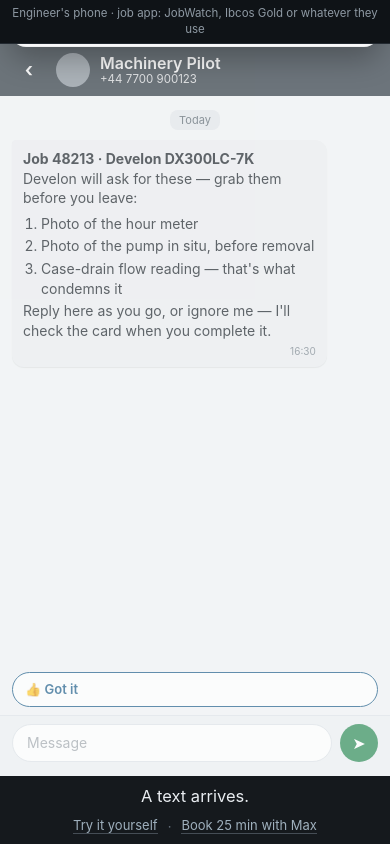
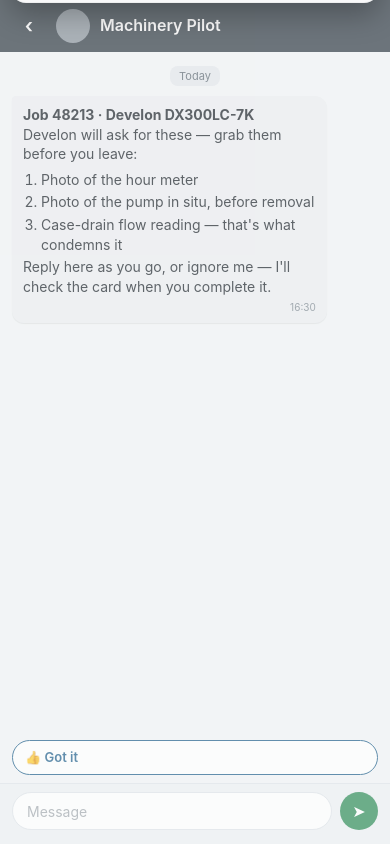
Before and after one commit to maxmachinery/field-demo, a website: page public/index.html in a window 390 px wide. Drawn offline with Linux system fonts and the light colour scheme.

Commit message:
v5: no narration

```diff
--- a/public/index.html
+++ b/public/index.html
@@ -9,15 +9,15 @@
     --chrome:#2E3942; --chrome-2:#3B4954; --ink:#1B2229; --ink-2:#5B6770; --line:#DCE1E5;
     --page:#F3F4F5; --white:#fff; --ok:#2E8B57; --warn:#C8811A; --bad:#B23A3A;
     --mp:#1F5F8B; --mp-soft:#E7F0F7; --bubble-in:#ECEEF1; --bubble-out:#2E8B57; --thread:#F2F4F6;
-    --accent:#F2B705; --cap:#E9EDF1; --label:#8E99A3;
+    --accent:#F2B705;
   }
   *{box-sizing:border-box;margin:0;padding:0}
   html,body{height:100%}
   body{background:#15191D;font-family:-apple-system,BlinkMacSystemFont,"Segoe UI",Roboto,Helvetica,Arial,sans-serif;color:var(--ink);-webkit-font-smoothing:antialiased}
   button{font:inherit;color:inherit;background:none;border:0;cursor:pointer}
-  .stage{position:relative;overflow:hidden;transition:opacity .5s;min-height:100%;display:flex;flex-direction:column;align-items:center;justify-content:center;gap:14px;padding:18px}
+  .stage{position:relative;overflow:hidden;transition:opacity .5s;min-height:100%;display:flex;align-items:center;justify-content:center;padding:18px}
   .stage.fade{opacity:0}
-  .phone{position:relative;width:390px;height:min(812px,calc(100dvh - 190px));background:var(--page);border-radius:38px;overflow:hidden;box-shadow:0 30px 80px rgba(0,0,0,.55),0 0 0 10px #0B0D10,0 0 0 12px #2A2F35}
+  .phone{position:relative;width:390px;height:min(812px,calc(100dvh - 36px));background:var(--page);border-radius:38px;overflow:hidden;box-shadow:0 30px 80px rgba(0,0,0,.55),0 0 0 10px #0B0D10,0 0 0 12px #2A2F35}
   .screen{position:absolute;inset:0;display:none;flex-direction:column;overflow:hidden}
   .screen.on{display:flex}
   .statusbar{height:44px;display:flex;align-items:flex-end;justify-content:space-between;padding:0 22px 6px;font-size:13px;font-weight:600;color:#fff;background:var(--chrome)}
@@ -66,8 +66,6 @@
   .tog button{padding:6px 12px;border-radius:6px;border:1px solid var(--line);font-size:13px;font-weight:600;background:#FAFBFB}
   .tog button.on-yes{background:var(--ok);color:#fff;border-color:var(--ok)}
   .tog button.on-no{background:var(--bad);color:#fff;border-color:var(--bad)}
-  .toast{position:absolute;left:12px;right:12px;bottom:14px;background:#111;color:#fff;padding:10px 14px;border-radius:10px;font-size:13px;text-align:center;opacity:0;transform:translateY(8px);transition:.2s;pointer-events:none}
-  .toast.on{opacity:1;transform:none}
   /* notification banner */
   .banner{position:absolute;top:8px;left:10px;right:10px;background:rgba(255,255,255,.96);backdrop-filter:blur(10px);border-radius:16px;padding:10px 12px;display:flex;gap:10px;align-items:flex-start;box-shadow:0 12px 30px rgba(0,0,0,.28);transform:translateY(-130%);transition:transform .35s cubic-bezier(.2,.8,.2,1);z-index:20;text-align:left;width:calc(100% - 20px)}
   .banner.on{transform:none}
@@ -80,7 +78,6 @@
   .thread .topbar{background:var(--chrome)}
   .thread .topbar .av{width:34px;height:34px;border-radius:50%;background:#8A949D;flex:none}
   .thread .topbar .nm{line-height:1.1}
-  .thread .topbar .nm small{display:block;font-weight:400;font-size:11.5px;opacity:.82}
   .thread .content{background:var(--thread);padding:12px 12px 8px;display:flex;flex-direction:column;gap:8px}
   .msg{max-width:86%;padding:9px 11px;border-radius:12px;font-size:14px;line-height:1.4;background:var(--bubble-in);box-shadow:0 1px 1px rgba(0,0,0,.08);white-space:pre-wrap;position:relative}
   .msg.in{align-self:flex-start;border-top-left-radius:4px}
@@ -97,15 +94,8 @@
   .composer{display:flex;gap:8px;padding:8px 12px 14px;background:#EDF0F3;border-top:1px solid #DFE4E9}
   .composer div{flex:1;height:38px;border-radius:19px;background:#fff;border:1px solid #DFE4E9;color:#A3A9AF;font-size:14px;display:flex;align-items:center;padding:0 14px}
   .composer span{width:38px;height:38px;border-radius:50%;background:var(--ok);color:#fff;display:grid;place-items:center;font-size:16px}
-  /* label, caption, footer, fingertip */
-  .toplabel{width:390px;max-width:100%;padding:0 4px;font-size:12.5px;line-height:1.35;color:var(--label)}
-  .cap{width:min(560px,100%);min-height:52px;display:flex;align-items:center;justify-content:center;
-       text-align:center;font-size:17px;line-height:1.4;color:var(--cap);transition:opacity .22s}
-  .cap.out{opacity:0}
-  .foot{display:flex;align-items:center;gap:10px;font-size:13px;color:#67737E}
-  .foot a{color:#9FB0BD;text-decoration:none;border-bottom:1px solid rgba(159,176,189,.35)}
-  .foot a:hover{color:#fff}
-  .tip{position:absolute;left:0;top:0;z-index:50;width:44px;height:44px;border-radius:50%;
+  /* fingertip */
+  .tip{position:absolute;left:0;top:0;z-index:50;pointer-events:none;width:44px;height:44px;border-radius:50%;
     background:rgba(255,255,255,.2);border:2px solid rgba(255,255,255,.8);
     box-shadow:0 0 0 6px rgba(255,255,255,.07);opacity:0;pointer-events:none;
     transition:transform .4s cubic-bezier(.4,.1,.2,1),opacity .2s}
@@ -116,15 +106,12 @@
   @keyframes cut{from{opacity:0}}
   @keyframes ping{50%{transform:scale(.82);background:rgba(255,255,255,.45)}}
   @media (max-width:430px){
-    .stage{padding:0;gap:0;height:100dvh;min-height:0;justify-content:flex-start;overflow:hidden}
-    .toplabel{width:100%;padding:6px 12px;text-align:center;font-size:11.5px;background:#0F1317;border-bottom:1px solid #232A31}
-    .phone{width:100vw;height:auto;flex:1;min-height:0;border-radius:0;box-shadow:none}
+    .stage{padding:0;gap:0;height:100dvh;min-height:0;overflow:hidden}
+    .phone{width:100vw;height:100dvh;border-radius:0;box-shadow:none}
     .statusbar{display:none}
-    .cap{width:100%;max-width:100%;min-height:0;padding:9px 14px;font-size:16.5px}
-    .foot{padding-bottom:10px}
   }
   @media (prefers-reduced-motion:reduce){
-    .banner,.toast,.cap,.tip{transition:none}
+    .banner,.tip{transition:none}
     .tip{display:none}
   }
   button:focus-visible,input:focus-visible,textarea:focus-visible{outline:3px solid #7FB3E0;outline-offset:1px}
@@ -132,8 +119,9 @@
 </head>
 <body>
 <div class="stage">
-<div class="toplabel">Engineer's phone · job app: JobWatch, Ibcos Gold or whatever they use</div>
 <div class="phone" id="phone">
+
+  <div class="tip" id="tip" aria-hidden="true"></div>
 
   <!-- Notification banner -->
   <button class="banner" id="banner" aria-live="polite">
@@ -195,21 +183,14 @@
   <!-- THREAD -->
   <section class="screen thread" id="s-thread">
     <div class="statusbar"><span>13:58</span><span>▲ ▲ 74%</span></div>
-    <div class="topbar"><button class="back" id="threadBack" aria-label="Back">‹</button><div class="av" aria-hidden="true"></div><div class="nm">Machinery Pilot<small>+44 7700 900123</small></div></div>
+    <div class="topbar"><button class="back" id="threadBack" aria-label="Back">‹</button><div class="av" aria-hidden="true"></div><div class="nm">Machinery Pilot</div></div>
     <div class="content" id="threadBody"><div class="day">Today</div></div>
     <div class="replies" id="replies"></div>
     <div class="composer"><div>Message</div><span>➤</span></div>
   </section>
 
-  <div class="toast" id="toast"></div>
 </div>
 
-<p class="cap" id="cap" aria-live="polite"></p>
-<nav class="foot">
-  <a id="mode" href="?manual">Try it yourself</a><span aria-hidden="true">·</span>
-  <a href="https://calendly.com/max-machinerypilot/25-minutes-with-max" target="_blank" rel="noopener">Book 25 min with Max</a>
-</nav>
-<div class="tip" id="tip" aria-hidden="true"></div>
 </div>
 
 <script>
@@ -270,8 +251,8 @@
     if(flag) setTimeout(()=>{$('q-cause').focus();},200);
   }
   function setPhoto(btn,has,label){ btn.classList.toggle('has',has); btn.textContent=has?'✓ '+label:'📷 Take photo'; }
-  $('q-hourphoto').addEventListener('click',()=>{state.hourPhoto=true;syncWs();toast('Photo added');});
-  $('q-partphoto').addEventListener('click',()=>{state.partPhoto=true;syncWs();toast('Photo added');});
+  $('q-hourphoto').addEventListener('click',()=>{state.hourPhoto=true;syncWs();});
+  $('q-partphoto').addEventListener('click',()=>{state.partPhoto=true;syncWs();});
   $('op-yes').addEventListener('click',()=>{state.op='yes';syncWs();});
   $('op-no').addEventListener('click',()=>{state.op='no';syncWs();});
   wsIds.forEach(id=>$(id).addEventListener('input',readWs));
@@ -298,7 +279,7 @@
   function fillWorksheet(){
     Object.assign(state,{hours:FILL.hours,hourPhoto:true,partPhoto:true,op:'yes',
       complaint:FILL.complaint,cause:FILL.cause,correction:FILL.correction});
-    syncWs(); syncJob(); toast('Worksheet filled the way engineers usually fill it');
+    syncWs(); syncJob();
   }
 
   // ---- messages
@@ -333,7 +314,7 @@
 
   // ---- flow
   $('startBtn').addEventListener('click',()=>{
-    state.started=true; syncJob(); state.startAt=stamp(); toast('Job started '+state.startAt);
+    state.started=true; syncJob(); state.startAt=stamp();
     if(!AUTO) at(600,fillWorksheet);   // manual: the card arrives filled, so Complete is always reachable
     timers.push(setTimeout(()=>{
       addMsg(START_MSG,'in');
@@ -343,11 +324,11 @@
   });
 
   $('completeBtn').addEventListener('click',doComplete);
-  $('tickBtn').addEventListener('click',()=>{ if(!state.started){toast('Start the job first');return;} if(wsCount()<7){toast((7-wsCount())+' mandatory answers missing');return;} if(!state.completed) doComplete(); });
+  $('tickBtn').addEventListener('click',()=>{ if(!state.started||wsCount()<7||state.completed) return; doComplete(); });
 
   function doComplete(){
-    readWsIfOn(); if(wsCount()<7){toast((7-wsCount())+' mandatory answers missing');return;}
-    state.completed=true; state.doneAt=stamp(); go('jobs'); toast('Job 48213 completed — sent to office');
+    readWsIfOn(); if(wsCount()<7) return;
+    state.completed=true; state.doneAt=stamp(); go('jobs');
     timers.push(setTimeout(()=>{
       addMsg(GAP_MSG,'in');
       setReplies([
@@ -366,35 +347,18 @@
     },msgDelay('fix')));
   }
 
-  function toast(t){ const el=$('toast'); el.textContent=t; el.classList.add('on'); timers.push(setTimeout(()=>el.classList.remove('on'),2200)); }
-
   function reset(){
     timers.forEach(clearTimeout); ticks.forEach(clearInterval); timers=[]; ticks=[];
     Object.assign(state,{started:false,completed:false,fixed:false,threadFrom:'job',hours:'',hourPhoto:false,partPhoto:false,complaint:'',cause:'',correction:'',op:null,banner:null});
     $('threadBody').innerHTML='<div class="day">Today</div>'; setReplies([]); $('banner').classList.remove('on');
-    $('tip').classList.remove('on'); $('cap').textContent=''; $('cap').classList.remove('out');
+    $('tip').classList.remove('on');
     document.querySelectorAll('.content').forEach(c=>c.scrollTop=0);
     document.querySelectorAll('.q').forEach(q=>q.classList.remove('fadein'));
     syncWs(); go('jobs');
   }
 
   // ---- autoplay: drives the same handlers a finger would
-  const CAPS = [
-    'Engineer opens a warranty job.',
-    'A text arrives.',
-    'He fills the card as usual.',
-    'He completes the job and leaves.',
-    'A second text, before it leaves the yard.',
-    'Fixed at the machine, not three weeks later.'
-  ];
   const CPS = 22;   // ms per character, ~45 chars/s
-
-  function caption(text){
-    const c=$('cap');
-    if(RM){ c.textContent=text; return; }
-    c.classList.add('out');
-    at(200,()=>{ c.textContent=text; c.classList.remove('out'); });
-  }
   function reveal(el){
     const c=el.closest('.content'); if(!c) return;
     const r=el.getBoundingClientRect(), b=c.getBoundingClientRect(); let d=0;
@@ -403,8 +367,8 @@
     if(d) c.scrollTo({top:c.scrollTop+d,behavior:RM?'auto':'smooth'});
   }
   function moveTip(el){
-    const tip=$('tip'), st=document.querySelector('.stage');
-    const r=el.getBoundingClientRect(), w=st.getBoundingClientRect();
+    const tip=$('tip'), frame=$('phone');
+    const r=el.getBoundingClientRect(), w=frame.getBoundingClientRect();
     const x=r.left-w.left+r.width/2-22, y=r.top-w.top+r.height/2-22;
     if(!tip.classList.contains('on')){
       tip.style.transition='none'; tip.style.transform=`translate(${x}px,${y+54}px)`;
@@ -443,31 +407,22 @@
   function play(){
     reset(); t0=Date.now();
     go('job');                                     // 0.0  straight into the job, no jobs list
-    at(300,()=>caption(CAPS[0]));
     tapAt(2000,()=>$('startBtn'));                 // 2.0  the only finger on this screen
-    at(3900,()=>caption(CAPS[1]));                 // 3.5  banner lands (msgDelay), caption after it
     at(5000,()=>$('banner').click());              // 5.0  cut to the thread, then 6 s of nothing
     at(11500,()=>go('job'));                       // 11.5 two 250 ms cuts back into the card
     at(11750,()=>go('worksheet'));
-    at(12100,()=>caption(CAPS[2]));
     at(12500,fadeFill);                            // 12.5 filled, bar the Cause
     at(13600,()=>reveal($('q-cause')));
     at(14000,()=>type($('q-cause'),FILL.cause));   // 14.0 types, then holds 1.5 s
     tapAt(16000,()=>$('saveBtn'));                 // 16.0 save…
     at(16400,doComplete);                          //      …which completes it here
-    at(16800,()=>caption(CAPS[3]));
-    at(19900,()=>caption(CAPS[4]));                // 19.5 banner lands (msgDelay)
     at(21000,()=>$('banner').click());             // 21.0 gap message, then 7 s of nothing
     tapAt(28500,()=>$('replies').querySelector('button'));
-    at(31400,()=>caption(CAPS[5]));                // 31.0 confirmation lands (msgDelay)
     at(39500,()=>document.querySelector('.stage').classList.add('fade'));   // 37.0 + 3 s hold
     at(40000,()=>{ document.querySelector('.stage').classList.remove('fade'); play(); });
   }
 
-  $('mode').textContent = AUTO?'Try it yourself':'Watch it play';
-  $('mode').href = AUTO?'?manual':'/';
-  if(AUTO){ document.body.classList.add('auto'); play(); }
-  else { reset(); $('cap').textContent='Your turn — open the Ashcroft job and work it through.'; }
+  if(AUTO){ document.body.classList.add('auto'); play(); } else reset();
 })();
 </script>
 </body>
```
Also changed, not shown: public/og.png.
